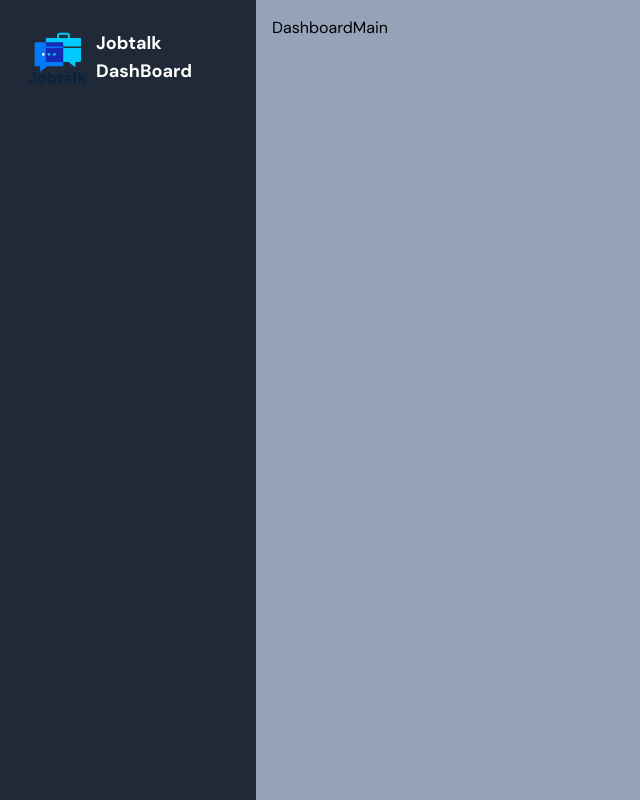
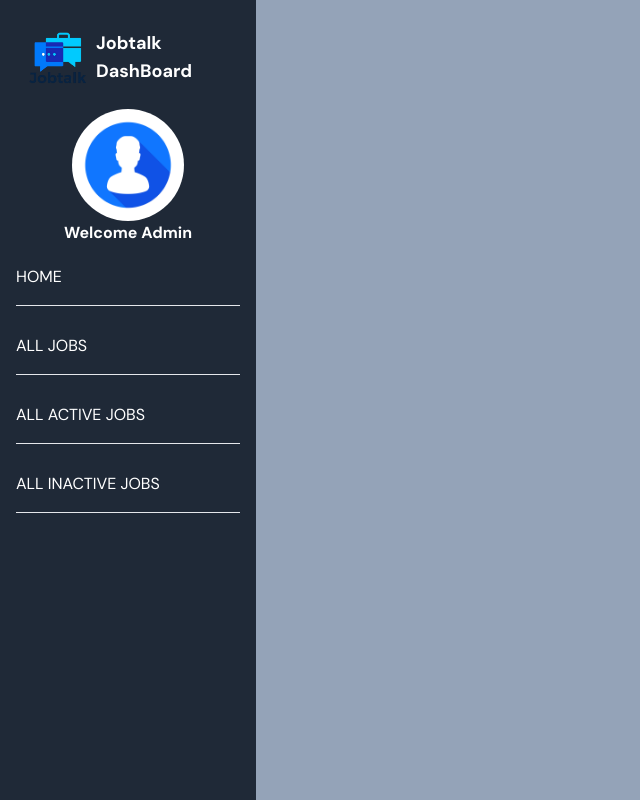
Before and after one commit to Abilash-Nambi/JOB-TALK, a React (Vite) app in the folder client/: page /admin/dashboard in a window 1280 px wide. Shown: the whole page, without its empty margins (0-640 px from the left). Built offline with nearby package versions, Linux system fonts and the light colour scheme; no server answers.

Commit message:
new changes made on dashboard

```diff
--- a/client/src/Layouts/DashBoardLayout.jsx
+++ b/client/src/Layouts/DashBoardLayout.jsx
@@ -1,9 +1,18 @@
 import React from "react";
-import DashBoard from "../Pages/DashBoard/DashBoard";
+import DashboardSidebar from "../components/Dashboard/DashboardSidebar";
+import { Outlet } from "react-router-dom";
+
 const DashBoardLayout = () => {
   return (
     <div>
-      <DashBoard />
+      <div className="grid grid-cols-1 md:grid-cols-5 h-screen">
+        <div className="bg-[#1f2937] p-4 h-full md:col-span-1">
+          <DashboardSidebar />
+        </div>
+        <div className="bg-slate-400 p-4 h-full md:col-span-4">
+          <Outlet />
+        </div>
+      </div>
     </div>
   );
 };
--- a/client/src/Pages/DashBoard/DashBoard.jsx
+++ b/client/src/Pages/DashBoard/DashBoard.jsx
@@ -1,19 +1,7 @@
 import React from "react";
-import DashboardSidebar from "../../components/Dashboard/DashboardSidebar";
-import DashboardMain from "../../components/Dashboard/DashboardMain";
+
 const DashBoard = () => {
-  return (
-    <div>
-      <div className="grid grid-cols-1 md:grid-cols-5 h-screen">
-        <div className="bg-[#1f2937] p-4 h-full md:col-span-1">
-          <DashboardSidebar />
-        </div>
-        <div className="bg-slate-400 p-4 h-full md:col-span-4">
-          <DashboardMain />
-        </div>
-      </div>
-    </div>
-  );
+  return <div>hai</div>;
 };
 
 export default DashBoard;
--- a/client/src/components/Dashboard/DashboardSidebar.jsx
+++ b/client/src/components/Dashboard/DashboardSidebar.jsx
@@ -1,13 +1,51 @@
 import React from "react";
 import logo from "../../../public/images/logo.png";
+import avatar from "../../assets/images/avatar.jpeg";
+import { Link } from "react-router-dom";
+
 const DashboardSidebar = () => {
+  const dashBoardItems = [
+    {
+      path: "/admin/dashboard/home",
+      title: "HOME",
+    },
+    {
+      path: "/admin/dashboard/all-jobs",
+      title: "ALL JOBS",
+    },
+    {
+      path: "/admin/dashboard/active",
+      title: "ALL ACTIVE JOBS",
+    },
+    {
+      path: "/admin/dashboard/in-active",
+      title: "ALL INACTIVE JOBS",
+    },
+  ];
   return (
     <div>
       <div className="items-center flex ">
         <img src={logo} alt="" className="w-20 " />
         <h1 className="text-white text-lg font-bold pb-3">Jobtalk DashBoard</h1>
       </div>
-      <div></div>
+      <div className="items-center flex flex-col justify-center">
+        <img src={avatar} alt="" className="w-[50%] rounded-full" />
+        <h1 className="text-white font-bold">Welcome Admin</h1>
+      </div>
+      <div className="pt-3">
+        <ul className="items-center flex flex-col justify-center gap-5">
+          {dashBoardItems.map((data, index) => (
+            <li key={index} className="w-full">
+              <Link to={`${data.path}`} className="text-white block py-2">
+                {data.title}
+              </Link>
+              <span className="block border-t border-white-300 mt-2"></span>
+            </li>
+          ))}
+        </ul>
+
+        {}
+      </div>
     </div>
   );
 };
```
Also changed, not shown: client/src/Router/Router.jsx (+19 -0 lines), client/src/assets/images/avatar.jpeg (added).
